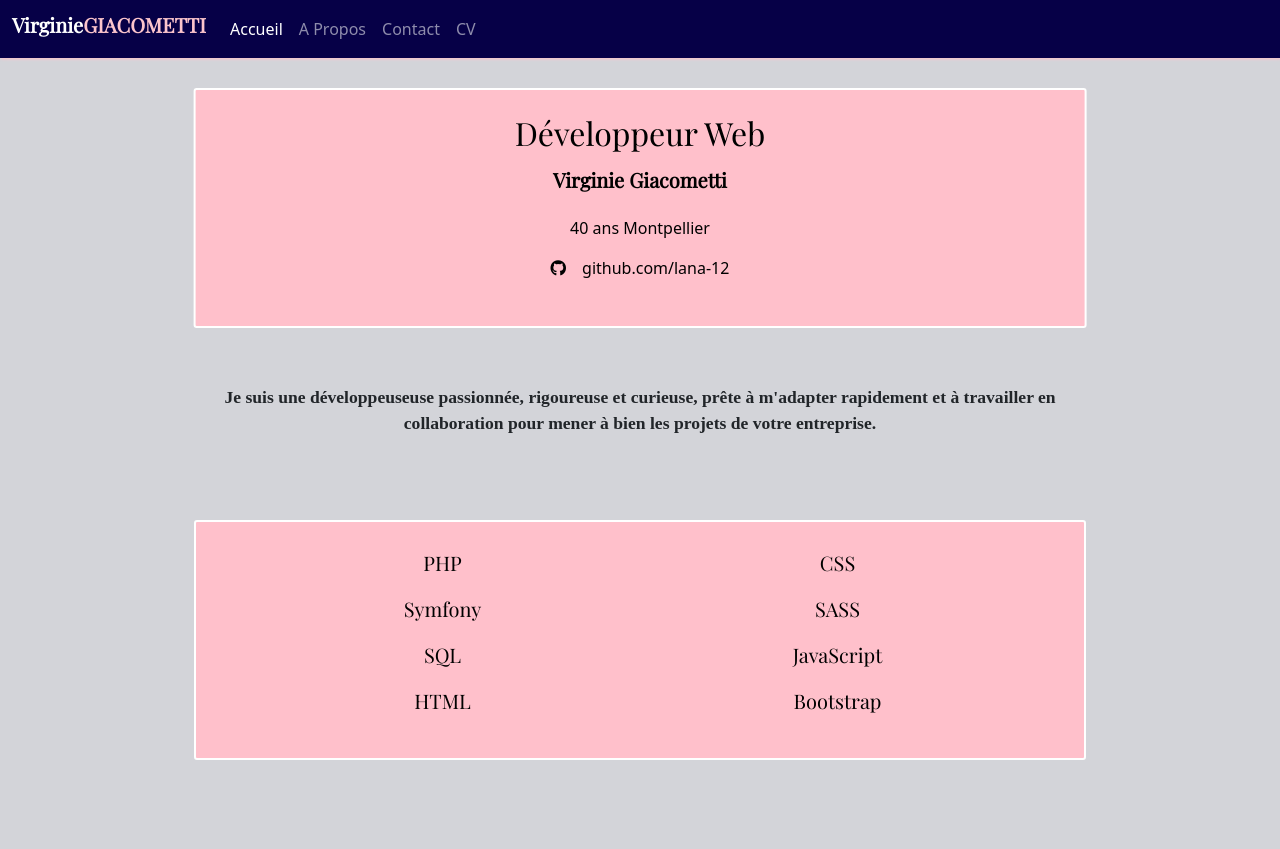
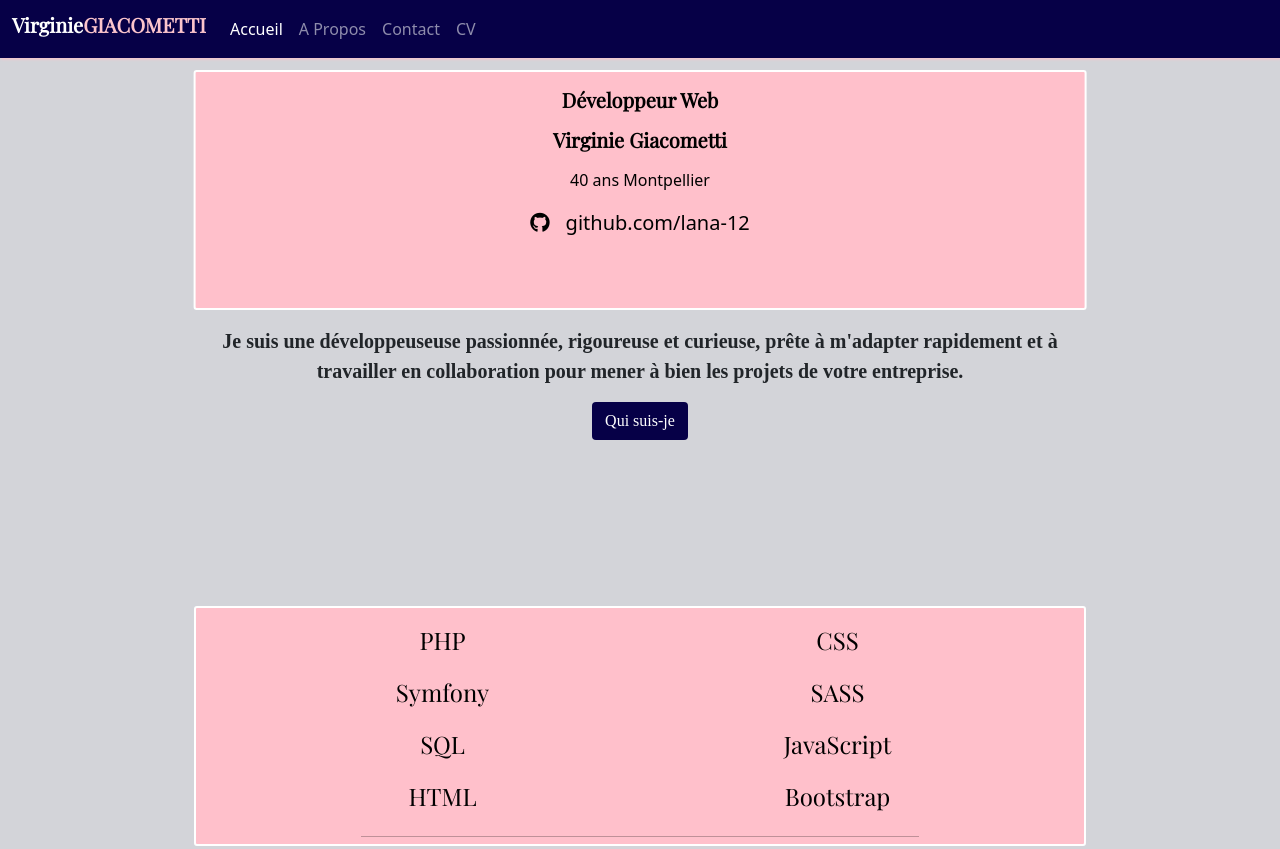
Before and after one commit to lana-12/virginie-giacometti, a website: page index.html in a window 1280 px wide. Shown: the top 849 px of the page. Drawn offline with nearby package versions, Linux system fonts and the light colour scheme; a web font is replaced by a local one.

Commit message:
add link + change name french about

```diff
--- a/css/sass/components/_navbar.sass
+++ b/css/sass/components/_navbar.sass
@@ -1,6 +1,7 @@
 nav
     background-color: $blueD
     box-shadow: 1px 1px 3px pink
+
 
 .titleNavBar
     font-size: 20px
--- a/css/sass/layouts/_index.sass
+++ b/css/sass/layouts/_index.sass
@@ -30,7 +30,7 @@
 .animationIntroIndex
     position: absolute
     left: 50%
-    top: 3%
+    top: 8%
     transform: translateY(-90%)
     transform: translateX(-50%)
     animation: introIndex 2.5s ease forwards
@@ -43,17 +43,17 @@
 
 .punchline
     position: absolute
-    top: 36%
+    top: 42%
     left: 10%
     right: 10%
     text-align: center
     font-weight: 600
-    font-size: 1.1em
+    font-size: 1.2em
 
 .animationLangageIndex
     position: absolute
     right: -100%
-    top: 72%
+    top: 90%
     transform: translateY(-50%)
     animation: langageIndex 5s ease forwards
 
@@ -62,6 +62,7 @@
         Right : -100%
     to
         Right: 10%
+
 
 // IntroIndex end
 
--- a/index.html
+++ b/index.html
@@ -39,8 +39,7 @@
 <body>
 
     <header>
-
-        <nav class="navbar navbar-expand-lg navbar-dark ">
+        <nav class="navbar navbar-expand-lg navbar-dark fixed-top">
             <div class="container-fluid">
                 <a class="navbar-brand" href="index.html"><h1 class="titleNavBar">Virginie<span class="beforeNav">Giacometti</span></h1></a>
 
@@ -77,20 +76,21 @@
                 <div class="col-12">
 
                     <div class="boxIntroIndex animationIntroIndex">
-                        <h2 class="title mt-4">Développeur Web</h2>
-                        <h3 class="titleIntro  mt-3 mb-4">Virginie Giacometti</h3>
+                        <h2 class="titleIntro mt-3">Développeur Web</h2>
+                        <h3 class="titleIntro  mt-3 mb-3">Virginie Giacometti</h3>
                         <p>
                         40 ans Montpellier </p>
-                        <p class="gitLink">
+                        <p class="gitLink fs-5">
                             <a href="https://github.com/lana-12"  target="_blank" title="Cliquez pour accéder à mon Github" alt="Cliquez pour accéder à mon Github"><i class=" fa-brands fa-github pe-3"></i>github.com/lana-12</a>
                         </p>
                     </div>
                     <div class="punchline ">
-                        <p class="text">Je suis une développeuseuse passionnée, rigoureuse et curieuse, prête à m'adapter rapidement et à travailler en collaboration pour mener à bien les projets de votre entreprise.</p>
+                        <p class="text fs-5">Je suis une développeuseuse passionnée, rigoureuse et curieuse, prête à m'adapter rapidement et à travailler en collaboration pour mener à bien les projets de votre entreprise.</p>
+                        <a href="about.html" type="button" class="btn btnCustom ">Qui suis-je</a>
 
                     </div>
 
-                    <div class="boxIntroIndex animationLangageIndex d-flex justify-content-evenly flex-wrap title fs-5">
+                    <div class="boxIntroIndex animationLangageIndex d-flex justify-content-evenly flex-wrap title fs-4">
                         <div class="col-4 my-auto">
                             <p>PHP</p>
                             <p>Symfony</p>
@@ -103,7 +103,6 @@
                             <p>JavaScript</p>
                             <p>Bootstrap</p>
                         </div>
-
                     </div>
 
                 </div>
@@ -264,7 +263,7 @@
                         <div class="footerMenu">
                             <ul>
                                 <li><a href="index.html">Accueil</a></li>
-                                <li><a href="about.html" >A Propos</a></li>
+                                <li><a href="about.html" >Qui suis-je</a></li>
                                 <li><a href="contact.html">Contact</a></li>
                                 <li><a href="img/CV-developpeur.pdf" download="CV-développeurWeb" title="Cliquez pour visualiser mon CV" alt="Cliquez pour visualiser mon CV" >CV</a></li>
                             </ul>
```
Also changed, not shown: css/styles.css, 1 other file.
